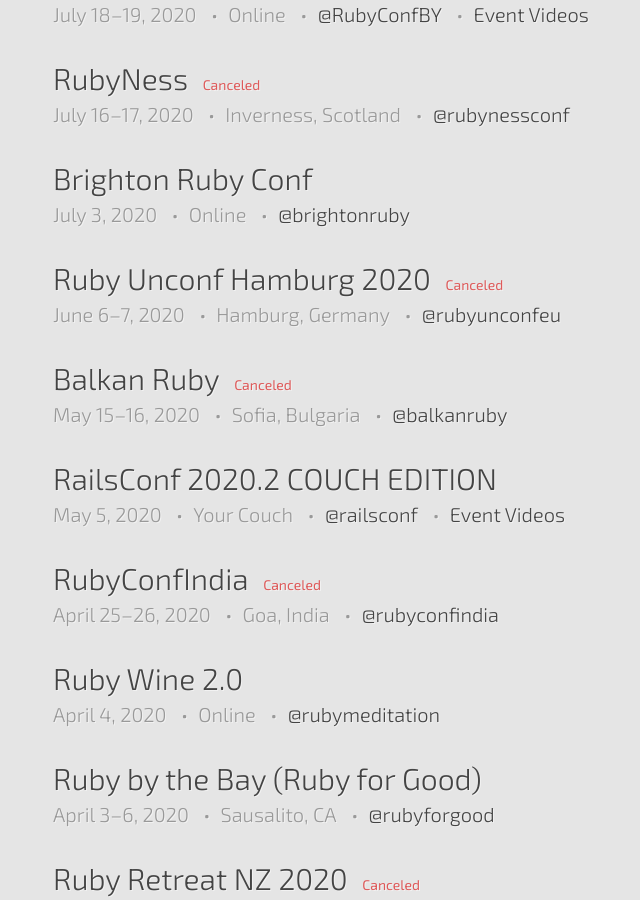
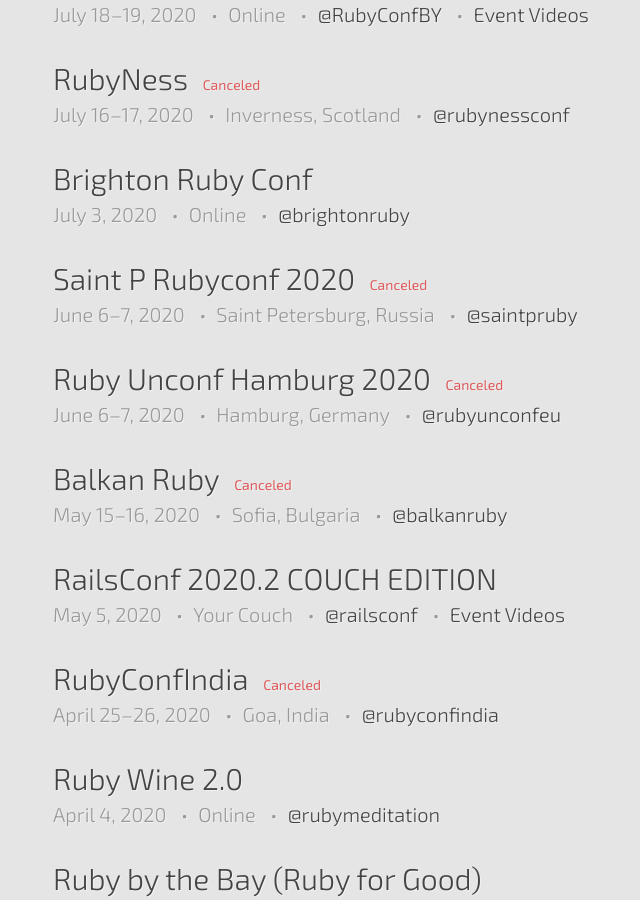
Before and after one commit to ruby-conferences/ruby-conferences.github.io, a Jekyll site: the page built from past/index.html, in a window 1280 px wide and 900 px high, scrolled down 5002 px. Shown: the whole window, without its empty margins (187-827 px from the left). Built offline with Jekyll 4.4.1, drawn with Linux system fonts in a browser that asks for light colours.

Commit message:
Add Saint P Rubyconf 2020 back
Was removed in https://github.com/ruby-conferences/ruby-conferences.github.io/pull/414

```diff
--- a/_data/conferences.yml
+++ b/_data/conferences.yml
@@ -1955,6 +1955,14 @@
   twitter: rubyunconfeu
   status: Canceled
 
+- name: Saint P Rubyconf 2020
+  location: Saint Petersburg, Russia
+  start_date: 2020-06-06
+  end_date: 2020-06-07
+  url: https://spbrubyconf.ru/
+  twitter: saintpruby
+  status: Canceled
+
 - name: Brighton Ruby Conf
   location: Online
   start_date: 2020-07-03
```
